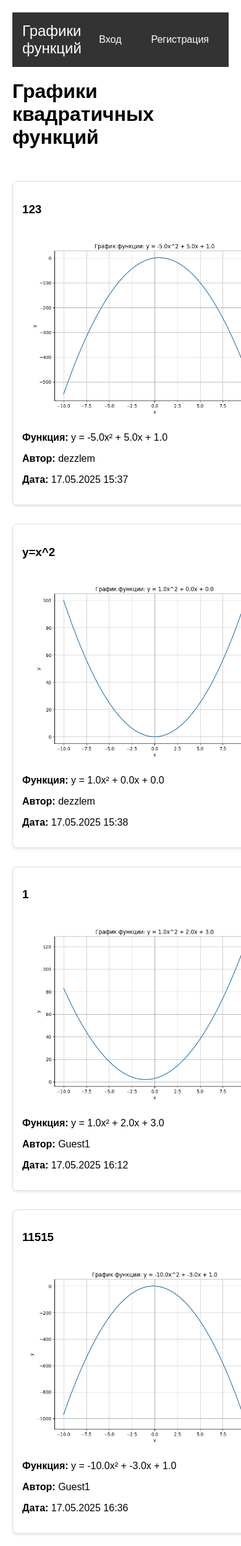
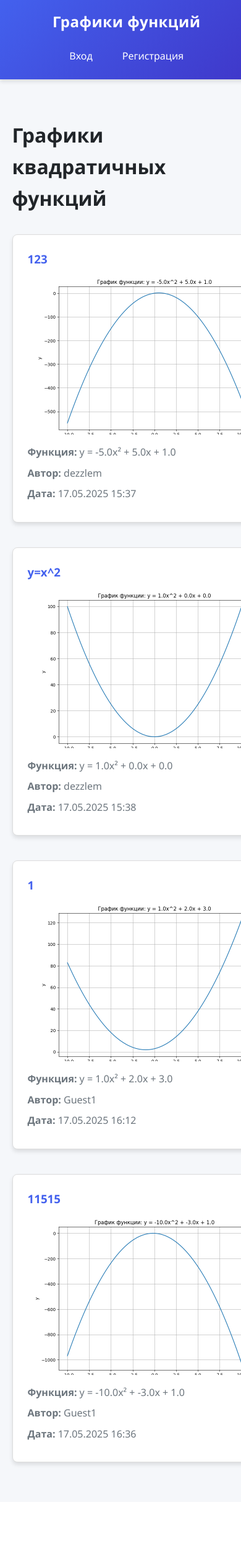
Before and after one commit to DezzLema/CursovayaRpp4Semestr, a Django app: page / in a window 390 px wide; the page is wider, and only the part inside the window is pictured. Shown: that part at 62% size. After the commit the page ends 2367 px from the top of that part, so only its background shows below. Run offline with Django 5.2, Linux system fonts and the light colour scheme; data comes from the database, SQL or seed files in the repository; both versions use the stored data as it was after the commit.

Commit message:
new styles

```diff
--- a/templates/graphs/base.html
+++ b/templates/graphs/base.html
@@ -4,85 +4,6 @@
     <meta charset="UTF-8">
     <meta name="viewport" content="width=device-width, initial-scale=1.0">
     <title>{% block title %}Графики функций{% endblock %}</title>
-    <style>
-        /* Добавьте эти стили */
-        .navbar {
-            background: #333;
-            padding: 1rem;
-            display: flex;
-            justify-content: space-between;
-            align-items: center;
-        }
-        .navbar-brand {
-            color: white;
-            font-size: 1.5rem;
-            text-decoration: none;
-        }
-        .nav-links {
-            display: flex;
-            gap: 1rem;
-        }
-        .nav-links a {
-            color: white;
-            text-decoration: none;
-            padding: 0.5rem 1rem;
-            border-radius: 4px;
-        }
-        .nav-links a:hover {
-            background: #555;
-        }
-        .auth-links {
-            display: flex;
-            gap: 1rem;
-        }
-        .btn {
-        display: inline-block;
-        padding: 0.5rem 1rem;
-        background-color: #4CAF50;
-        color: white;
-        text-decoration: none;
-        border-radius: 4px;
-        border: none;
-        cursor: pointer;
-    }
-    .btn:hover {
-        background-color: #45a049;
-    }
-    /* Стили для админ-панели */
-    .admin-panel, .user-management {
-        max-width: 1200px;
-        margin: 20px auto;
-        padding: 20px;
-    }
-
-    .user-table {
-        width: 100%;
-        border-collapse: collapse;
-        margin-top: 20px;
-    }
-
-    .user-table th, .user-table td {
-        padding: 12px;
-        text-align: left;
-        border-bottom: 1px solid #ddd;
-    }
-
-    .user-table th {
-        background-color: #f2f2f2;
-    }
-
-    .user-table tr:hover {
-        background-color: #f5f5f5;
-    }
-
-    .btn-danger {
-        background-color: #f44336;
-    }
-
-    .btn-danger:hover {
-        background-color: #d32f2f;
-    }
-    </style>
 </head>
 <body>
     <nav class="navbar">
@@ -108,3 +29,327 @@
     </main>
 </body>
 </html>
+
+<style>
+    :root {
+    --primary-color: #4361ee;
+    --primary-hover: #3a56d4;
+    --secondary-color: #3f37c9;
+    --danger-color: #f72585;
+    --danger-hover: #e5177b;
+    --success-color: #4cc9f0;
+    --light-color: #f8f9fa;
+    --dark-color: #212529;
+    --gray-color: #6c757d;
+    --border-radius: 8px;
+    --box-shadow: 0 4px 6px rgba(0, 0, 0, 0.1);
+    --transition: all 0.3s ease;
+}
+
+body {
+    font-family: 'Segoe UI', Tahoma, Geneva, Verdana, sans-serif;
+    line-height: 1.6;
+    color: var(--dark-color);
+    background-color: #f5f7fa;
+    margin: 0;
+    padding: 0;
+}
+
+.navbar {
+    background: linear-gradient(135deg, var(--primary-color), var(--secondary-color));
+    padding: 1rem 2rem;
+    display: flex;
+    justify-content: space-between;
+    align-items: center;
+    box-shadow: var(--box-shadow);
+    position: sticky;
+    top: 0;
+    z-index: 1000;
+}
+
+.navbar-brand {
+    color: white;
+    font-size: 1.5rem;
+    font-weight: 700;
+    text-decoration: none;
+    letter-spacing: 0.5px;
+}
+
+.nav-links {
+    display: flex;
+    gap: 1.5rem;
+    align-items: center;
+}
+
+.nav-links a, .auth-links a {
+    color: white;
+    text-decoration: none;
+    padding: 0.5rem 1rem;
+    border-radius: var(--border-radius);
+    transition: var(--transition);
+    font-weight: 500;
+}
+
+.nav-links a:hover, .auth-links a:hover {
+    background-color: rgba(255, 255, 255, 0.2);
+    transform: translateY(-2px);
+}
+
+.auth-links {
+    display: flex;
+    gap: 1rem;
+}
+
+.btn {
+    display: inline-block;
+    padding: 0.6rem 1.2rem;
+    background-color: var(--primary-color);
+    color: white;
+    text-decoration: none;
+    border-radius: var(--border-radius);
+    border: none;
+    cursor: pointer;
+    font-weight: 500;
+    transition: var(--transition);
+    box-shadow: var(--box-shadow);
+}
+
+.btn:hover {
+    background-color: var(--primary-hover);
+    transform: translateY(-2px);
+    box-shadow: 0 6px 8px rgba(0, 0, 0, 0.15);
+}
+
+.btn-danger {
+    background-color: var(--danger-color);
+}
+
+.btn-danger:hover {
+    background-color: var(--danger-hover);
+}
+
+main {
+    max-width: 1200px;
+    margin: 2rem auto;
+    padding: 0 1.5rem;
+}
+
+.header {
+    display: flex;
+    justify-content: space-between;
+    align-items: center;
+    margin-bottom: 2rem;
+    flex-wrap: wrap;
+    gap: 1rem;
+    width: auto;
+}
+
+.header h1 {
+    color: var(--dark-color);
+    margin: 0;
+    font-size: 2rem;
+}
+
+.graph-list {
+    display: grid;
+    grid-template-columns: repeat(auto-fill, minmax(400px, 1fr));
+    gap: 2rem;
+    margin-top: 2rem;
+}
+
+.graph-card {
+    background-color: white;
+    border-radius: var(--border-radius);
+    padding: 1.5rem;
+    box-shadow: var(--box-shadow);
+    transition: var(--transition);
+}
+
+.graph-card:hover {
+    transform: translateY(-5px);
+    box-shadow: 0 10px 15px rgba(0, 0, 0, 0.1);
+}
+
+.graph-card img {
+    width: 100%;
+    height: auto;
+    border-radius: var(--border-radius);
+    margin: 1rem 0;
+    object-fit: cover;
+    max-height: 250px;
+}
+
+.graph-card h3 {
+    margin-top: 0;
+    color: var(--primary-color);
+}
+
+.graph-card p {
+    margin: 0.5rem 0;
+    color: var(--gray-color);
+}
+
+.empty-message {
+    text-align: center;
+    padding: 3rem;
+    background-color: white;
+    border-radius: var(--border-radius);
+    box-shadow: var(--box-shadow);
+    grid-column: 1 / -1;
+}
+
+.empty-message p {
+    font-size: 1.2rem;
+    color: var(--gray-color);
+}
+
+.auth-form {
+    max-width: 500px;
+    margin: 3rem auto;
+    padding: 2rem;
+    background-color: white;
+    border-radius: var(--border-radius);
+    box-shadow: var(--box-shadow);
+}
+
+.auth-form h2 {
+    margin-top: 0;
+    color: var(--primary-color);
+    text-align: center;
+}
+
+.auth-form form {
+    display: flex;
+    flex-direction: column;
+    gap: 1.2rem;
+}
+
+.auth-form p {
+    text-align: center;
+    margin-top: 1.5rem;
+}
+
+.auth-form a {
+    color: var(--primary-color);
+    text-decoration: none;
+    font-weight: 500;
+}
+
+.auth-form a:hover {
+    text-decoration: underline;
+}
+
+/* Admin styles */
+.admin-panel, .user-management {
+    background-color: white;
+    padding: 2rem;
+    border-radius: var(--border-radius);
+    box-shadow: var(--box-shadow);
+}
+
+.user-table {
+    width: 100%;
+    border-collapse: collapse;
+    margin-top: 1.5rem;
+}
+
+.user-table th, .user-table td {
+    padding: 1rem;
+    text-align: left;
+    border-bottom: 1px solid #e9ecef;
+}
+
+.user-table th {
+    background-color: #f8f9fa;
+    color: var(--dark-color);
+    font-weight: 600;
+}
+
+.user-table tr:hover {
+    background-color: #f8f9fa;
+}
+
+/* Form elements */
+input, select, textarea {
+    width: 100%;
+    padding: 0.8rem;
+    border: 1px solid #ced4da;
+    border-radius: var(--border-radius);
+    transition: var(--transition);
+}
+
+input:focus, select:focus, textarea:focus {
+    outline: none;
+    border-color: var(--primary-color);
+    box-shadow: 0 0 0 3px rgba(67, 97, 238, 0.2);
+}
+
+/* Responsive adjustments */
+@media (max-width: 768px) {
+    .graph-list {
+        grid-template-columns: 1fr;
+    }
+
+    .navbar {
+        flex-direction: column;
+        gap: 1rem;
+        padding: 1rem;
+    }
+
+    .nav-links, .auth-links {
+        width: 100%;
+        justify-content: center;
+    }
+}
+
+body {
+    min-height: 100vh;
+    display: flex;
+    flex-direction: column;
+}
+
+main {
+    flex: 1;
+    max-width: none;
+    width: 100%;
+    padding: 2rem 5%;
+}
+
+.navbar {
+    padding: 1rem 5%;
+    width: 95vw;
+
+}
+
+.graph-list {
+    grid-template-columns: repeat(auto-fill, minmax(450px, 1fr));
+    gap: 2.5rem;
+}
+
+/* Large screen specific styles */
+@media (min-width: 1600px) {
+    .graph-list {
+        grid-template-columns: repeat(auto-fill, minmax(500px, 1fr));
+        gap: 3rem;
+    }
+
+    .graph-card {
+        padding: 2rem;
+    }
+
+    main {
+        padding: 3rem 8%;
+    }
+}
+
+/* Ultra-wide screens */
+@media (min-width: 2000px) {
+    .graph-list {
+        grid-template-columns: repeat(auto-fill, minmax(550px, 1fr));
+    }
+
+    main {
+        padding: 3rem 10%;
+    }
+}
+</style>
--- a/templates/graphs/list.html
+++ b/templates/graphs/list.html
@@ -89,3 +89,7 @@
 </body>
 </html>
 {% endblock %}
+
+<style>
+
+</style>
```
Also changed, not shown: db.sqlite3.
